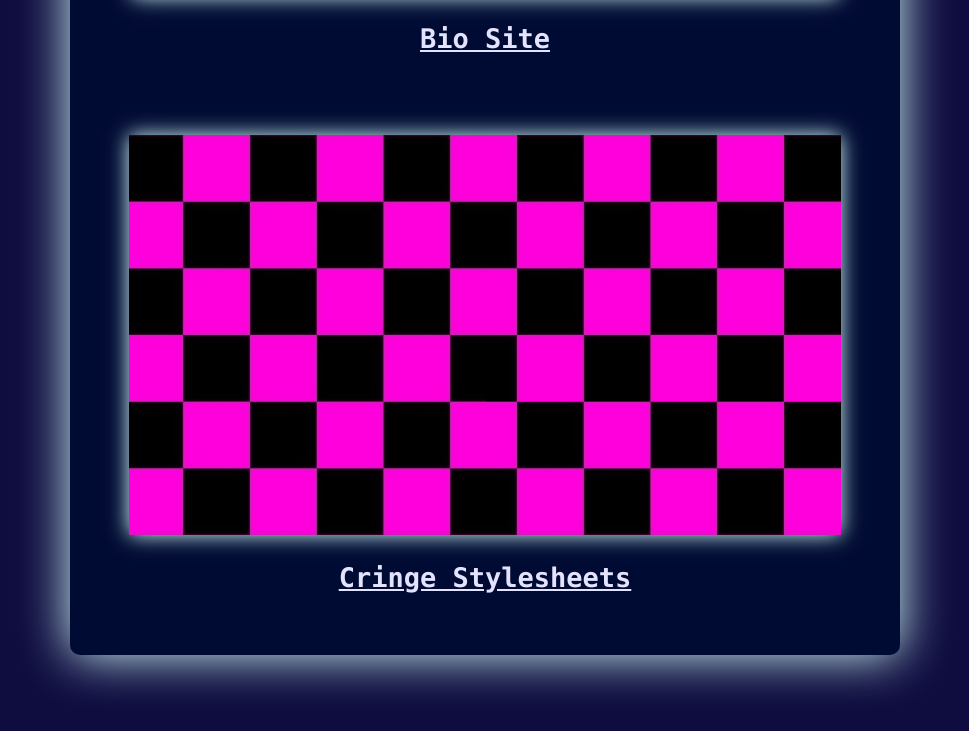
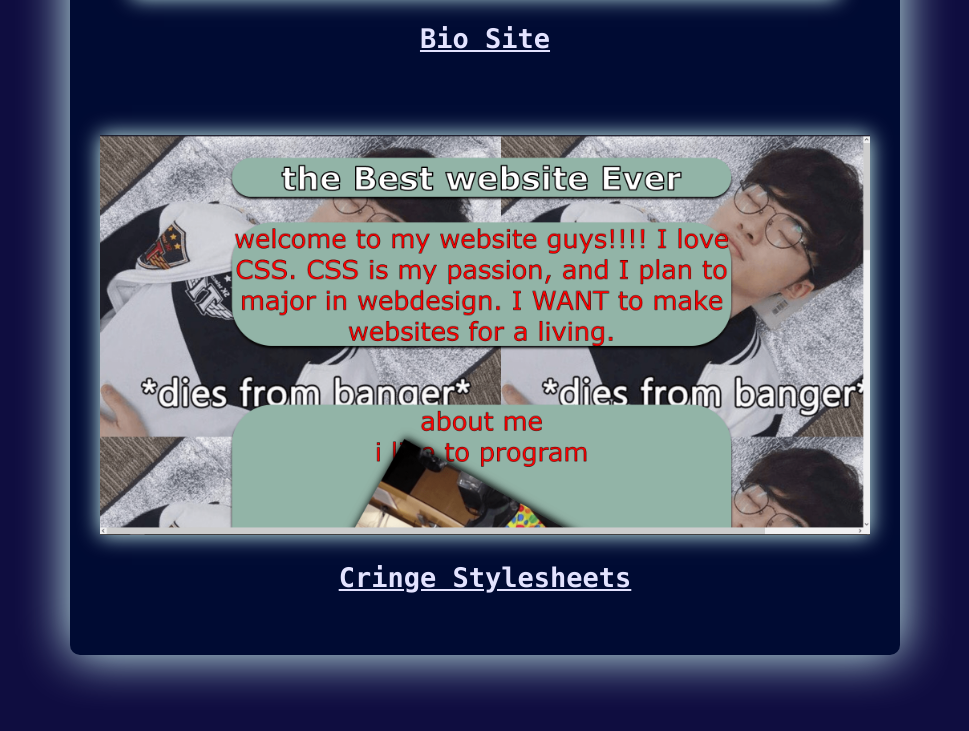
Before and after one commit to amadeusdotpng/webapps, a plain HTML site: page static/index.htm in a window 1280 px wide. Shown: the part 603-1334 px from the top of the page, without its empty margins (155-1124 px from the left). Drawn offline with Linux system fonts and the light colour scheme.

Commit message:
add cringe-stylesheets picture to landing page

```diff
--- a/static/index.htm
+++ b/static/index.htm
@@ -22,7 +22,7 @@
 	<br>
 	<a href="/cringe-stylesheets">
 		<img class="styled-image"
-			 src="/static/assets/missing.jpg"
+			 src="/static/assets/cringe-stylesheets.png"
 			 alt="Cringe Stylesheets"
 			 title="Cringe Stylesheets">
 		<h2>Cringe Stylesheets</h2>
```
Also changed, not shown: static/assets/cringe-stylesheets.png (added).
